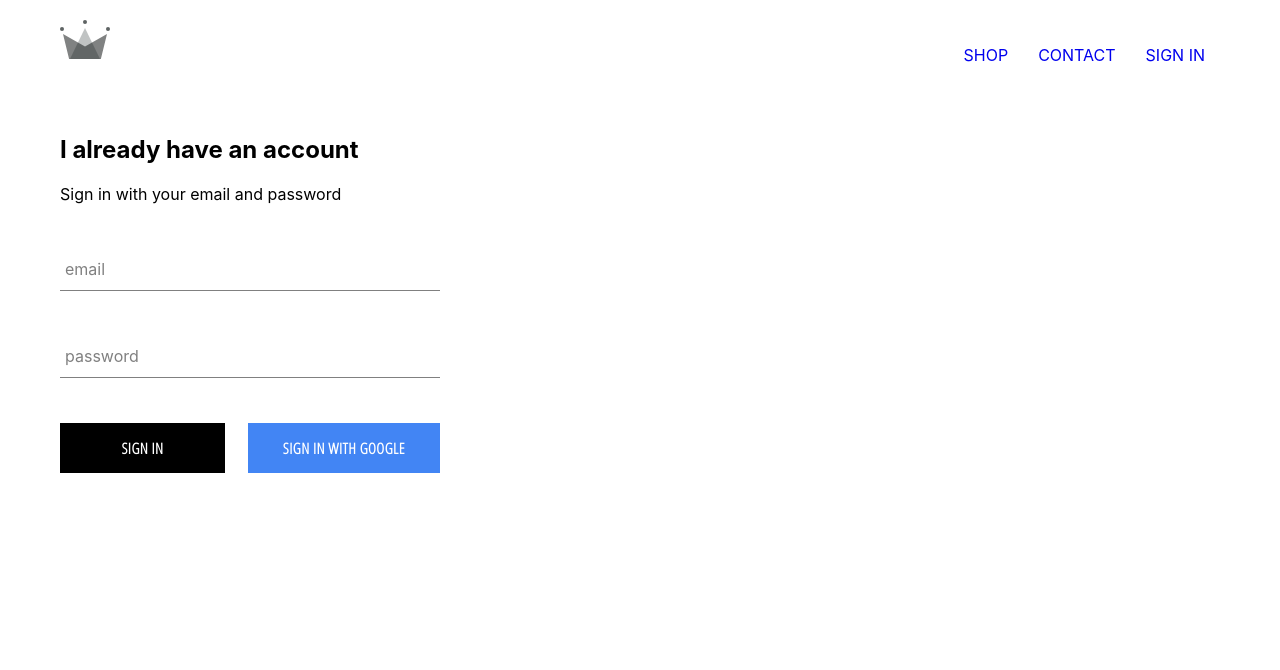
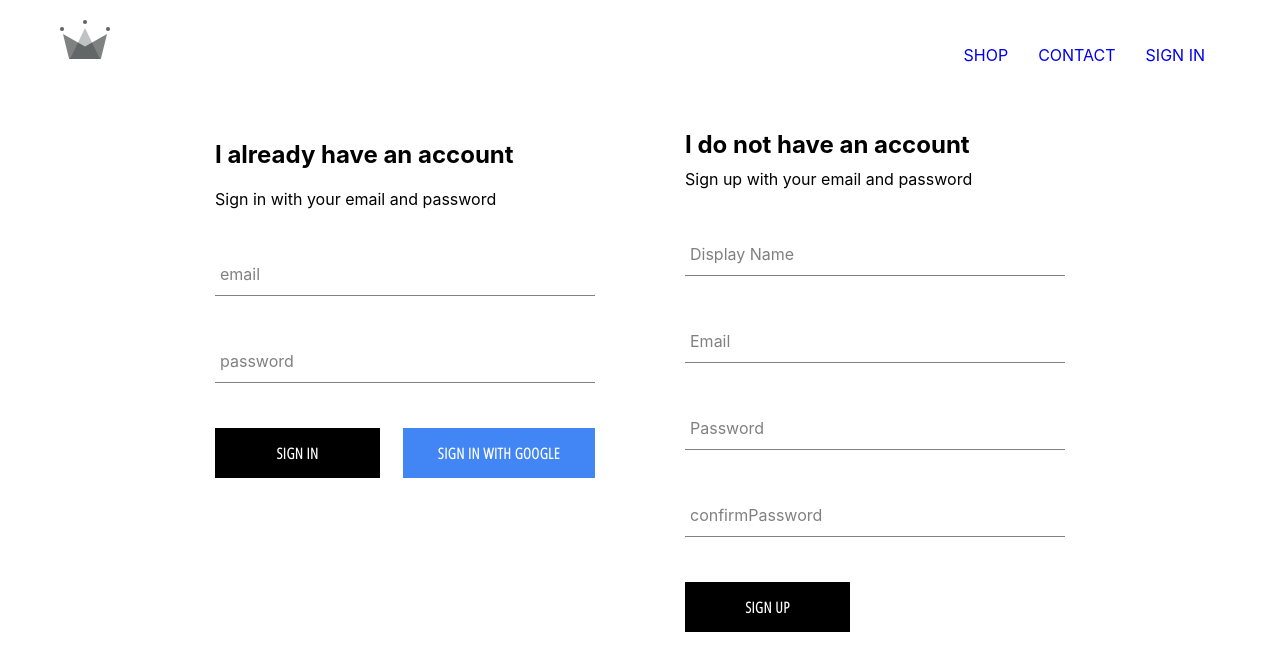
Before and after one commit to shibaozhang95/crwn-clothing, a React (Create React App) app: page /signin in a window 1280 px wide. Shown: the top 670 px of the page. Built offline with nearby package versions, Linux system fonts and the light colour scheme; no server answers.

Commit message:
implemented firebase utils, included ability ot store authenticated users into our firestore database

```diff
--- a/src/App.js
+++ b/src/App.js
@@ -1,7 +1,7 @@
 import React from 'react';
 import { Switch, Route } from 'react-router-dom';
 
-import { auth } from './firebase/firebase.utils';
+import { auth, createUserProfileDocument } from './firebase/firebase.utils';
 
 import HomePage from './pages/homepage/homepage.component';
 import ShopPage from './pages/shop/shop.component';
@@ -23,10 +23,27 @@
   unsubscribeFromAuth = null;
 
   componentDidMount() {
-    this.unsubscribeFromAuth = auth.onAuthStateChanged(user => {
-      this.setState({ currentUser: user });
+    this.unsubscribeFromAuth = auth.onAuthStateChanged(async userAuth => {
+      if (userAuth) {
+        const userRef = await createUserProfileDocument(userAuth);
 
-      console.log(user);
+        userRef.onSnapshot(snapShot => {
+          this.setState({
+            currentUser: {
+              id: snapShot.id,
+              ...snapShot.data()
+            }
+          }, () => {
+            console.log(this.state);
+          });
+        });
+
+      }
+      else {
+        this.setState({
+          currentUser: userAuth
+        })
+      }
     })
   }
 
--- /dev/null
+++ b/src/components/sign-up/sign-up.component.jsx
@@ -0,0 +1,99 @@
+import React from 'react';
+
+import FormInput from '../form-input/form-input.component';
+import CustomButton from '../custom-button/custom-button.component';
+
+import { auth, createUserProfileDocument } from '../../firebase/firebase.utils';
+
+import './sign-up.styles.scss';
+
+class SignUp extends React.Component {
+  constructor() {
+    super();
+
+    this.state = {
+      displayName: '',
+      email: '',
+      password: '',
+      confirmPassword: ''
+    }
+  }
+
+  handleSubmit = async event => {
+    event.preventDefault();
+
+    const { displayName, email, password, confirmPassword } = this.state;
+
+    if (password !== confirmPassword) {
+      alert("passwords don't mathc");
+      return;
+    }
+
+    try {
+      const { user } = await auth.createUserWithEmailAndPassword(email, password);
+
+      await createUserProfileDocument(user, { displayName });
+
+      this.state({
+        displayName: '',
+        email: '',
+        password: '',
+        confirmPassword: ''
+      })
+    } catch (error) {
+      console.error(error);
+    }
+  }
+
+  handleChange = event => {
+    const { name, value } = event.target;
+
+    this.setState({ [name]: value });
+  }
+
+  render() {
+    const { displayName, email, password, confirmPassword } = this.state;
+    return (
+      <div className='sign-up'>
+        <h2 className='title'>I do not have an account</h2>
+        <span>Sign up with your email and password</span>
+        <form className='sign-up-form' onSubmit={this.handleSubmit}>
+          <FormInput
+            type='text'
+            name='displayName'
+            value={displayName}
+            onChange={this.handleChange}
+            label='Display Name'
+          />
+          <FormInput
+            type='email'
+            name='email'
+            value={email}
+            onChange={this.handleChange}
+            label='Email'
+          />
+          <FormInput
+            type='password'
+            name='password'
+            value={password}
+            onChange={this.handleChange}
+            label='Password'
+          />
+          <FormInput
+            type='password'
+            name='confirmPassword'
+            value={confirmPassword}
+            onChange={this.handleChange}
+            label='confirmPassword'
+          />
+
+          <CustomButton
+            type='submit'
+          >Sign up</CustomButton>
+        </form>
+      </div>
+    )
+  }
+}
+
+export default SignUp;
--- /dev/null
+++ b/src/components/sign-up/sign-up.styles.scss
@@ -0,0 +1,9 @@
+.sign-up {
+  display: flex;
+  flex-direction: column;
+  width: 380px;
+
+  .title {
+    margin: 10px 0;
+  }
+}
--- a/src/firebase/firebase.utils.js
+++ b/src/firebase/firebase.utils.js
@@ -13,6 +13,33 @@
   measurementId: "G-FTRLM5JLRR"
 }
 
+export const createUserProfileDocument = async (userAuth, additionalData) => {
+  if (!userAuth) return;
+
+  const userRef = firestore.doc(`users/${userAuth.uid}`);
+
+  const snapShot = await userRef.get();
+
+  if (!snapShot.exists) {
+    const { displayName, email } = userAuth;
+    const createdAt = new Date()
+
+    try {
+      await userRef.set({
+        displayName,
+        email,
+        createdAt,
+        ...additionalData
+      })
+    } catch (error) {
+      console.log('error creating user', error.message);
+    }
+  }
+  // console.log(firestore.doc('users/123dfsdfsd'))
+
+  return userRef;
+}
+
 firebase.initializeApp(config);
 
 export const auth = firebase.auth();
--- a/src/pages/sign-in-and-sign-up/sign-in-and-sign-up.component.jsx
+++ b/src/pages/sign-in-and-sign-up/sign-in-and-sign-up.component.jsx
@@ -1,12 +1,14 @@
 import React from 'react';
 
 import SignIn from '../../components/sign-in/sign-in.component';
+import SignUp from '../../components/sign-up/sign-up.component';
 
 import './sign-in-and-sign-up.styles.scss';
 
 const SignInAndSignUpPage = () => (
   <div className='sign-in-and-sign-up'>
     <SignIn />
+    <SignUp />
   </div>
 )
 
--- a/src/pages/sign-in-and-sign-up/sign-in-and-sign-up.styles.scss
+++ b/src/pages/sign-in-and-sign-up/sign-in-and-sign-up.styles.scss
@@ -0,0 +1,6 @@
+.sign-in-and-sign-up {
+  width: 850px;
+  display: flex;
+  justify-content: space-between;
+  margin: 30px auto;
+}
```
